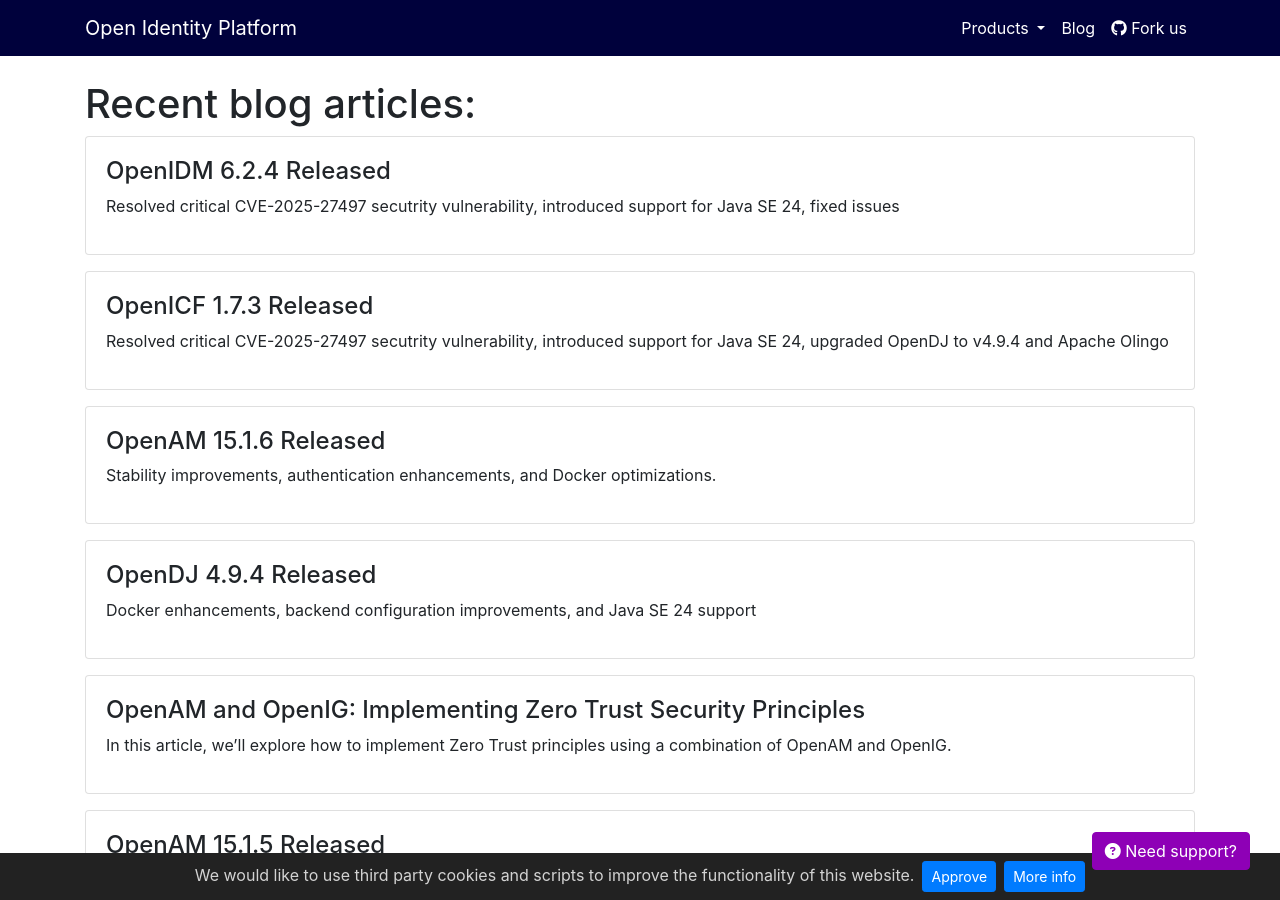
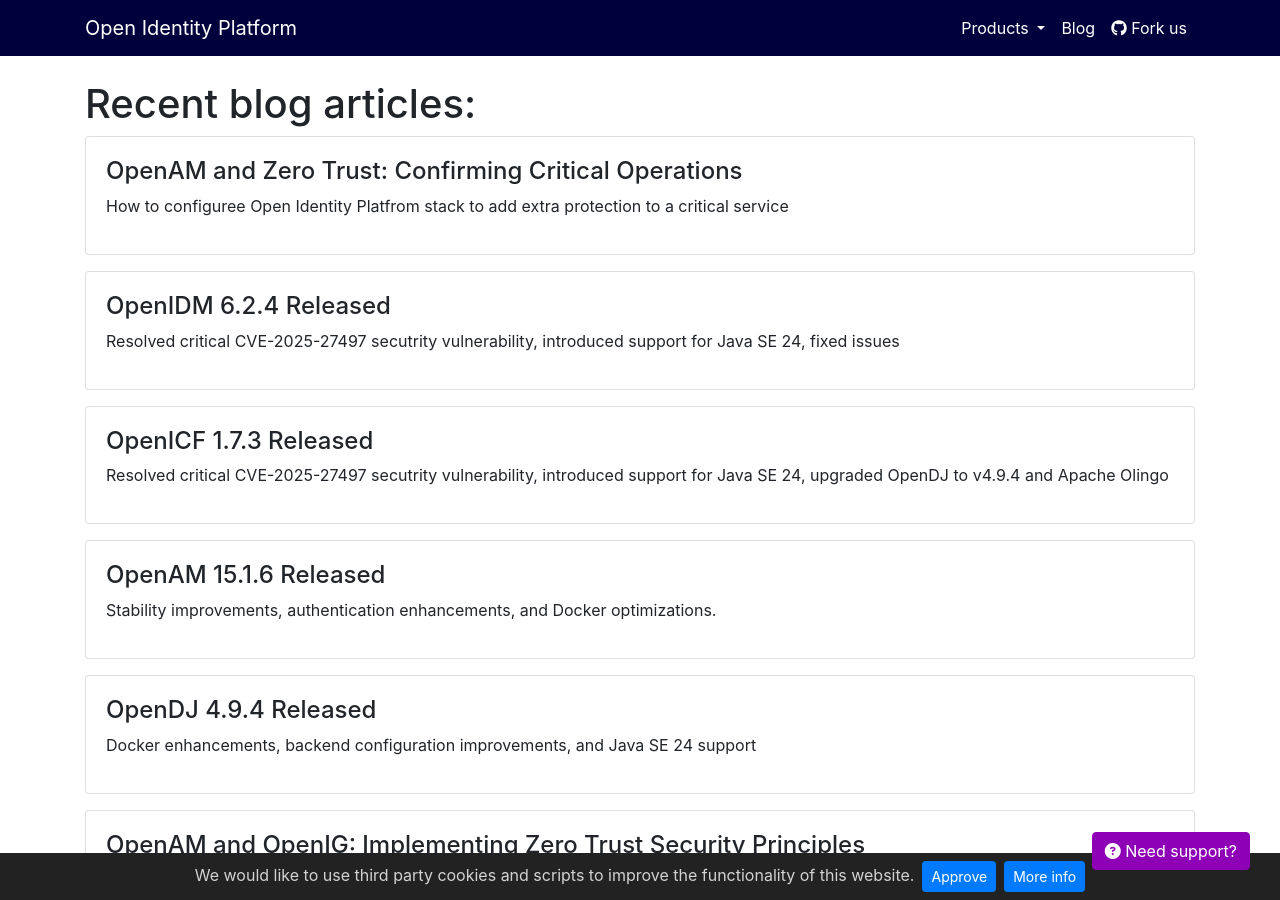
Before and after one commit to OpenIdentityPlatform/OpenIdentityPlatform.org, a Jekyll site: the page built from blog/index.html, in a window 1280 px wide and 900 px high. Built offline with Jekyll 4.4.1, drawn with Linux system fonts in a browser that asks for light colours; nearby versions of some CDN libraries; some of the changed lines change nothing that is shown.

Commit message:
OpenAM and Zero Trust: Confirming Critical Operations

````diff
--- a/_data/blogposts.yml
+++ b/_data/blogposts.yml
@@ -1,3 +1,7 @@
+-
+  title: 'OpenAM and Zero Trust: Confirming Critical Operations'
+  link: '/blog/openam-and-zero-trust'
+  description: 'How to configuree Open Identity Platfrom stack to add extra protection to a critical service'
 -
   title: 'OpenIDM 6.2.4 Released'
   link: '/blog/openidm-6-2-4-released'
--- /dev/null
+++ b/blog/openam-and-zero-trust.md
@@ -0,0 +1,533 @@
+---
+layout: home
+title: "OpenAM and Zero Trust: Confirming Critical Operations"
+landing-title2: "OpenAM and Zero Trust: Confirming Critical Operations"
+description: "How to configuree Open Identity Platfrom stack to add extra protection to a critical service"
+keywords: 'OAuth2, OIDC, SSO, OpenAM, Identity Provider, Service Provider'
+imageurl: 'openam-og.png'
+share-buttons: true
+---
+
+<h1>OpenAM and Zero Trust: Confirming Critical Operations</h1>
+
+Original article: [https://github.com/OpenIdentityPlatform/OpenAM/wiki/OpenAM-and-Zero-Trust:-Confirming-Critical-Operations](https://github.com/OpenIdentityPlatform/OpenAM/wiki/OpenAM-and-Zero-Trust:-Confirming-Critical-Operations)
+
+## Introduction
+
+One of the principles of Zero Trust states: *Never trust, always verify*. In this article, we will explore how to implement this principle in an authentication system using open-source products [OpenAM](https://github.com/OpenIdentityPlatform/OpenAM) and [OpenIG](https://github.com/OpenIdentityPlatform/OpenIG).
+
+A practical example of this principle can be seen in banking applications. When confirming a payment, banks almost always want to ensure that it is *you* conducting the transaction, not a malicious actor. To verify this, they send a one-time code to a trusted device via push notification or SMS.
+
+Alternatively, the user may be asked to confirm their biometric data, such as a fingerprint, use a hardware token, or rely on a specialized application like Microsoft Authenticator or Google Authenticator.
+
+## Solution Design
+
+The solution consists of three components:
+
+- **Protected Application**: Any application (in this case, a simple Node.js application) where users authenticate. It includes two pages: a profile page and a page with sensitive data.
+- **Authentication Service (OpenAM)**: Handles user authentication and authorization.
+- **Authorization Gateway (OpenIG)**: Sends a request to OpenAM to verify policy compliance. If successful, it grants access to the protected application; otherwise, it redirects the user for authentication. When attempting to access sensitive information, OpenAM will check whether the user has authenticated using a one-time code, ensuring no more than 20 seconds have passed since the last authentication.
+
+As a second authentication factor, one-time passwords generated using the [TOTP algorithm](https://en.wikipedia.org/wiki/Time-based_one-time_password) will be used, along with mobile applications like [Microsoft Authenticator](https://support.microsoft.com/en-us/account-billing/download-microsoft-authenticator-351498fc-850a-45da-b7b6-27e523b8702a) or [Google Authenticator](https://support.google.com/accounts/answer/1066447).
+
+## Preparation
+
+The complete solution code is available at this link: [https://github.com/OpenIdentityPlatform/openam-openig-otp-example](https://github.com/OpenIdentityPlatform/openam-openig-otp-example).
+
+### Preparing the Hosts File
+
+Let’s assume the hostname for the authentication service will be `openam.example.org` and for the gateway `openig.example.org`. Before running the setup, add these hostnames and IP addresses to the `hosts` file, for example:
+`127.0.0.1 openam.example.org openig.example.org`
+
+- On **Windows**, the `hosts` file is located at: `C:\Windows\System32\drivers\etc\hosts`
+- On **Linux** and **Mac**, it is located at: `/etc/hosts`
+
+### Authenticator Application
+
+Install the mobile application [Microsoft Authenticator](https://support.microsoft.com/en-us/account-billing/download-microsoft-authenticator-351498fc-850a-45da-b7b6-27e523b8702a) or [Google Authenticator](https://support.google.com/accounts/answer/1066447) on your device.
+
+### Docker Compose
+
+For simplicity, all services will be launched using `docker compose`.
+
+Create an empty file named `docker-compose.yml` and add the `services` object:
+
+```yaml
+services:
+```
+
+## Demo Application
+
+For demonstration purposes, we will use a simple Node.js application with two URLs:
+- **Profile Page (`/`)** – Displays user profile information
+- **Sensitive Data Page (`/sensitive`)** – Contains protected sensitive information
+
+The application code can be found at [this link](https://github.com/OpenIdentityPlatform/openam-openig-otp-example/tree/master/demo-app).
+
+
+```jsx
+const express = require("express");
+const app = express();
+const port = 3000;
+
+app.set("view engine", "ejs");
+
+app.use((req, res, next) => {
+    console.log(req.headers)
+    const token = req.headers.authorization;
+    if (!token) {
+        return res.status(401).send("Unauthorized");
+    }
+    next()
+})
+
+app.get("/", (req, res) => {
+    const token = req.headers.authorization;
+    const jwtPayload = JSON.parse(Buffer.from(token.split('.')[1], 'base64').toString());
+    const user = { name: jwtPayload.sub };
+    res.render("profile", { user });
+});
+
+app.get("/sensitive", (req, res) => {
+    const sensitiveData = { bankAccount: "1234-5678-9012-3456", secretKey: "MY_SUPER_SECRET_KEY" };
+    res.render("sensitive", { sensitiveData });
+});
+
+app.listen(port, () => console.log(`Server running at http://localhost:${port}`));
+```
+
+Add a demo application to the `docker-compose.yml` file in the `services` object
+
+```yaml
+services:
+  demo-app:
+    build: ./demo-app
+    container_name: demo-app
+```
+
+Run the application with the command `docker compose up -d --build demo-app`
+
+## OpenAM Authentication Service Configuration
+
+Add the OpenAM seris to the `docker-compose.yml` file in the `services` object:
+
+```yaml
+services:
+...
+  openam:
+    image: openidentityplatform/openam:latest
+    container_name: openam
+    hostname: openam.example.org
+    ports:
+      - "8080:8080"
+```
+
+Start the OpenAM container with the command `docker compose up openam`. Wait for the container to start and perform the initial installation with the command:
+
+```bash
+docker exec -w '/usr/openam/ssoconfiguratortools' openam bash -c \
+'echo "ACCEPT_LICENSES=true
+SERVER_URL=http://openam.example.org:8080
+DEPLOYMENT_URI=/$OPENAM_PATH
+BASE_DIR=$OPENAM_DATA_DIR
+locale=en_US
+PLATFORM_LOCALE=en_US
+AM_ENC_KEY=
+ADMIN_PWD=passw0rd
+AMLDAPUSERPASSWD=p@passw0rd
+COOKIE_DOMAIN=example.org
+ACCEPT_LICENSES=true
+DATA_STORE=embedded
+DIRECTORY_SSL=SIMPLE
+DIRECTORY_SERVER=openam.example.org
+DIRECTORY_PORT=50389
+DIRECTORY_ADMIN_PORT=4444
+DIRECTORY_JMX_PORT=1689
+ROOT_SUFFIX=dc=openam,dc=example,dc=org
+DS_DIRMGRDN=cn=Directory Manager
+DS_DIRMGRPASSWD=passw0rd" > conf.file && java -jar openam-configurator-tool*.jar --file conf.file'
+```
+
+Wait until the installation is complete.
+
+
+### Configuring MFA in OpenAM
+
+Open the OpenAM administrator console at [http://openam.example.org:8080/openam](http://openam.example.org:8080/openam).
+
+Enter the administrator login and password. In this case, it is `amadmin` and `passw0rd` respectively.
+
+In the console, select **Top Level Realm**. In the left menu, select **Authentication** → **Modules** and create a new module `totp` with type `Authenticator (OATH)`.
+
+![New TOTP Module.png](https://raw.githubusercontent.com/wiki/OpenIdentityPlatform/OpenAM/images/openam-openig-otp-zts/0-new-totp-module.png)
+
+In the settings, select **OATH Algorithm to Use: TOTP**, also specify **Name of the Issuer**, e.g. **OpenAM**. The rest of the settings can be left unchanged. Save the `totp` module settings.
+
+![TOTP module settings](https://raw.githubusercontent.com/wiki/OpenIdentityPlatform/OpenAM/images/openam-openig-otp-zts/1-totp-module-settings.png)
+
+Next, let's configure the authentication chain
+
+In the administrator console, open the Top Level Realm, then go to **Authentication** → **Chains** in the left menu and create a new authentication chain `totp`.
+
+![New TOTP authentication chain](https://raw.githubusercontent.com/wiki/OpenIdentityPlatform/OpenAM/images/openam-openig-otp-zts/2-new-totp-chain.png)
+
+Add the created `totp` module to the chain and save the changes.
+
+![TOTP authentication chain settings](https://raw.githubusercontent.com/wiki/OpenIdentityPlatform/OpenAM/images/openam-openig-otp-zts/3-totp-chain-settings.png)
+
+### Configuring OpenAM Authorization Policy
+
+Now let's move on to configuring the authorization policy in OpenAM for the `/sensitive` endpoint of the demo application. The policy will be configured so that the user is required to authenticate with a one-time code in the `totp` authentication chain, but the authentication will only be valid for 20 seconds.
+
+Open the OpenAM administrator console. Open Top Level Realm. From the menu on the left, select **Authorization** → **Policy Sets**.  Select the **Default Policy Set**. Create a new `demo-sensitive` policy.
+
+Select URL as the resource type and specify the resource as shown in the example in the figure below. Click **Add** and then **Create**.
+
+![OpenAM new policy](https://raw.githubusercontent.com/wiki/OpenIdentityPlatform/OpenAM/images/openam-openig-otp-zts/4-new-policy.png)
+
+For the created policy, on the Resources tab, allow GET and POST requests.
+
+![Policy Actions](https://raw.githubusercontent.com/wiki/OpenIdentityPlatform/OpenAM/images/openam-openig-otp-zts/5-policy-actions.png)
+
+On the Subjects tab, add the Authenticated Users type.
+
+![Policy Subjects](https://raw.githubusercontent.com/wiki/OpenIdentityPlatform/OpenAM/images/openam-openig-otp-zts/6-policy-subjects.png)
+
+On the Environments tab, add the Authentication by Module Chain condition and add the `totp` chain.
+
+![Policy Environments](https://raw.githubusercontent.com/wiki/OpenIdentityPlatform/OpenAM/images/openam-openig-otp-zts/7-policy-environments.png)
+
+Save the changes. This policy will authorize requests authenticated by the `totp` chain.
+
+Now configure the policy so that access is only valid for 20 seconds. OpenAM doesn't have such a policy out of the box, so we'll configure a policy script. But first let's prepare OpenAM to work with the time from the script. In the top menu, go to Configure → Global Services. In the list that opens, select Scripting. Click the Secondary Configuration tab.
+
+![Configure Scripting](https://raw.githubusercontent.com/wiki/OpenIdentityPlatform/OpenAM/images/openam-openig-otp-zts/8-configure-scripting.png)
+
+Open the `POLICY_CONDITION` configuration. On the Secondary Configurations tab, select EngineConfiguration.
+
+![Scripting Policy Condition](https://raw.githubusercontent.com/wiki/OpenIdentityPlatform/OpenAM/images/openam-openig-otp-zts/9-scripting-policy-condition.png)
+
+In the **Java class whitelist**, add `java.time.*` to allow Groovy scripts to work with time and date.
+
+Save the changes. From the console's top menu, select Realms → Top Level Realm and select Scripts from the menu on the left. Create a new script Auth Time Policy Condition.
+
+![New Script](https://raw.githubusercontent.com/wiki/OpenIdentityPlatform/OpenAM/images/openam-openig-otp-zts/10-new-script.png)
+
+Script type - POLICY_CONDITION.  Language - Groovy.
+
+![Auth Time Policy Condition](https://raw.githubusercontent.com/wiki/OpenIdentityPlatform/OpenAM/images/openam-openig-otp-zts/11-auth-time-policy-condition.png)
+
+```groovy
+import java.time.Instant;
+import java.time.temporal.ChronoUnit;
+
+logger.warning("Session: " + session)
+def authInstant = session.getProperty("authInstant")
+
+logger.warning("Auth time expired at1: " + authInstant)
+
+def instant = Instant.parse(authInstant)
+def expired = instant.plus(20, ChronoUnit.SECONDS)
+if (Instant.now().compareTo(expired) > 0) {
+  logger.warning("Auth time expired at: " + expired)
+  authorized = false
+} else {
+  authorized = true
+}
+```
+
+Save the policy changes.
+
+Now let's configure the use of the script in the authorization policy. In the left menu, go to **Authorization** → **Policy Sets** → **Default Policy Set** → **demo-sensitive**.
+
+On the Environments tab, add a condition with the Script type and the value Auth Time Policy Condition.
+
+![Policy Script](https://raw.githubusercontent.com/wiki/OpenIdentityPlatform/OpenAM/images/openam-openig-otp-zts/12-policy-script.png)
+
+Save the changes.
+
+Now let's configure the use of MFA for the `demo` user. This account was created when OpenAM was installed.
+
+### OpenAM User Setup
+
+Log out of the admin console, or open a browser in Incognito mode and go to [http://openam.example.org:8080/openam/XUI/#login](http://openam.example.org:8080/openam/XUI/#login)
+
+In the login and password fields, enter `demo` and `changeit` respectively. This will open the user profile.
+
+Now, start the authentication process on the `totp` chain. For this, open the link [http://openam.example.org:8080/openam/XUI/#login/&service=totp&ForceAuth=true](http://openam.example.org:8080/openam/XUI/#login/&service=totp&ForceAuth=true)
+
+A window will open asking you to register a new device
+
+![OpenAM Register Device](https://raw.githubusercontent.com/wiki/OpenIdentityPlatform/OpenAM/images/openam-openig-otp-zts/13-openam-register-device.png)
+
+Click **Register Device** to register the device.
+
+A page with a QR code will be displayed.
+
+![OpenAM QR Code](https://raw.githubusercontent.com/wiki/OpenIdentityPlatform/OpenAM/images/openam-openig-otp-zts/14-openam-qr-code.png)
+
+Open the authenticator app on your mobile device and scan the issued QR code in it. Click the **Login Using Verification Code** button.
+
+Enter the code from the mobile app and click **Submit**.
+
+![OpenAM verification code](https://raw.githubusercontent.com/wiki/OpenIdentityPlatform/OpenAM/images/openam-openig-otp-zts/15-openam-verification-code.png)
+
+`MFA` for user `demo` is configured
+
+### Configuring Authentication Token Conversion to JWT
+
+After successful authentication, OpenAM creates a session and writes the session ID, which is a random character set, in a cookie to the browser. We will configure OpenAM so that third-party applications, such as OpenIG, can exchange the authentication token to the JWT to make it easier for third-party applications to work with.
+
+Open the OpenAM admin console as described earlier. Select **Top Level Realm**. From the menu on the left, select **STS**. In the list that opens, create a new **Rest STS** instance. Fill in the settings
+
+| **Setting** | **Value** |
+| --- | --- |
+| Supported Token Transforms | OPENAM->OPENIDCONNECT;don't invalidate interim OpenAM session |
+| Deployment Url Element | jwt |
+| The id of the OpenID Connect Token Provider | [https://openam.example.org/openam](https://openam.example.org/openam) |
+| Client secret | changeme |
+| Confirm client secret | changeme |
+| The audience for issued tokens | [https://openam.example.org/openam](https://openam.example.org/openam) |
+
+Save the Rest STS instance conversion settings.
+
+You can read more about installing and configuring OpenAM in the documentation: [https://doc.openidentityplatform.org/openam/](https://doc.openidentityplatform.org/openam/)
+
+## Configure the OpenIG authorization gateway
+
+Add the OpenIG service to the `docker-compose.yml` file
+
+```yaml
+services:
+...
+  openig:
+    image: openidentityplatform/openig:latest
+    container_name: openig
+    hostname: openig.example.org
+    volumes:
+      - ./openig:/usr/local/openig-config:ro
+    environment:
+      CATALINA_OPTS: -Dopenig.base=/usr/local/openig-config -Ddemo.app=http://demo-app:3000 -Dopenam=http://openam.example.org:8080/openam
+    ports:
+      - "8081:8080"
+```
+
+Note the arguments in the `CATALINA_OPTS` environment variable:
+
+- `openig.base` - the path to the OpenIG configuration files
+- `demo.app` - URL of the demo application to which OpenIG will proxy the request
+- `openam` - the OpenAM URL to which OpenIG will redirect the user to authenticate and receive the JWT.
+
+### General Settings
+
+Create a `openig-config` folder and in it another `config` folder. In the `config` folder, create an `admin.json` file with the following contents:
+
+```json
+{
+    "prefix": "openig",
+    "mode": "PRODUCTION"
+}
+```
+
+In the same folder, create a `config.json` file.
+
+```json
+{
+  "heap": [
+    {
+      "name": "EndpointHandler",
+      "type": "DispatchHandler",
+      "config": {
+        "bindings": [
+          {
+            "handler": "ClientHandler",
+            "capture": "all",
+            "baseURI": "${system['demo.app']}"
+          }
+        ]
+      }
+    }
+  ],
+  "handler": {
+    "type": "Chain",
+    "config": {
+      "filters": [
+        {
+          "name": "STSFilter",
+          "type": "ConditionalFilter",
+          "config": {
+            "condition": "${empty contexts.sts.issuedToken and not empty request.cookies['iPlanetDirectoryPro'][0].value}",
+            "delegate": {
+              "type": "TokenTransformationFilter",
+              "config": {
+                "openamUri": "${system['openam']}",
+                "realm": "/",
+                "instance": "jwt",
+                "from": "OPENAM",
+                "to": "OPENIDCONNECT",
+                "idToken": "${request.cookies['iPlanetDirectoryPro'][0].value}"
+              }
+            }
+          }
+        },
+        {
+          "name": "AuthorizationHeaderFilter",
+          "type": "ConditionalFilter",
+          "config": {
+            "condition": "${not empty contexts.sts.issuedToken}",
+            "delegate": {
+              "type": "HeaderFilter",
+              "config": {
+                "messageType": "REQUEST",
+                "remove": [
+                  "Authorization",
+                  "JWT"
+                ],
+                "add": {
+                  "Authorization": [
+                    "Bearer ${contexts.sts.issuedToken}"
+                  ]
+                }
+              }
+            }
+          }
+        },
+        {
+          "name": "AuthenticationRedirectionFilter",
+          "type": "ConditionEnforcementFilter",
+          "config": {
+            "condition": "${not empty contexts.sts.issuedToken}",
+            "failureHandler": {
+              "type": "StaticResponseHandler",
+              "config": {
+                "status": 302,
+                "reason": "Found",
+                "headers": {
+                  "Content-Type": [
+                    "application/json"
+                  ],
+                  "Location": [
+                    "${system['openam']}/XUI/#login&goto=${urlEncode(contexts.router.originalUri)}"
+                  ]
+                },
+                "entity": "{ \"Redirect\": \"${system['openam']}/XUI/#login&goto=${urlEncode(contexts.router.originalUri)}\"}"
+              }
+            }
+          }
+        }
+      ],
+      "handler": {
+        "type": "Router",
+        "name": "_router",
+        "capture": "all"
+      }
+    }
+  }
+}
+```
+
+The `config.json` file defines a filter chain for each request to the demo application:
+
+- `STSFilter` - if the HTTP request contains a cookie from OpenAM, the filter gets a JWT from this cookie, which is written to the context for further use
+- `AuthorizationHeaderFilter` - adds the JWT received from OpenAM to the request in the `Authorization` header for use in the protected application
+- `AuthenticationRedirectionFilter` - if the JWT is not present in the request context, redirects the user to authenticate with OpenAM.
+
+An `EndpointHandler` handler is defined in the `heap` object that proxies requests in OpenIG to the demo application.
+
+### Configure Routes to the Demo Application
+
+In the `config` folder, create a `routes` folder and add a `10-home.json` route
+
+
+```json
+{
+  "name": "${matches(request.uri.path, '^/$')}",
+  "condition": "${matches(request.uri.path, '^/$')}",
+  "monitor": true,
+  "timer": true,
+  "handler": {
+    "type": "Chain",
+    "config": {
+      "filters": [],
+      "handler": "EndpointHandler"
+    }
+  },
+  "heap": [
+
+  ]
+}
+```
+
+The route simply proxies requests to the demo application using the `EndpointHandler` defined in the `config.json` configuration file.
+
+We will add the route to a URL with sensitive information of the demo application. We will then configure a filter for the route so that it uses the authorization policy from OpenAM.
+
+Add the `20-sensitive.json` route to the `routes` folder
+
+```json
+{
+  "name": "${matches(request.uri.path, '^/sensitive')}",
+  "condition": "${matches(request.uri.path, '^/sensitive')}",
+  "monitor": true,
+  "timer": true,
+  "handler": {
+    "type": "Chain",
+    "config": {
+      "filters": [
+        {
+          "name": "MFAPEPFilter",
+          "type": "PolicyEnforcementFilter",
+          "config": {
+            "openamUrl": "${system['openam']}",
+            "pepUsername": "amadmin",
+            "pepPassword": "ampassword",
+            "ssoTokenSubject": "${request.cookies['iPlanetDirectoryPro'][0].value}",
+            "failureHandler": {
+              "type": "StaticResponseHandler",
+              "config": {
+                "status": 403,
+                "headers": {
+                  "Content-Type": [
+                    "application/json"
+                  ]
+                },
+                "entity": "{ \"attributes\": \"${system['openam']}/XUI/#login&service=totp&ForceAuth=true&goto=${urlEncode(contexts.router.originalUri)}\"}"
+              }
+            }
+          },
+          "handler": "ClientHandler"
+        }
+      ],
+      "handler": "EndpointHandler"
+    }
+  },
+  "heap": []
+}
+```
+
+The route uses `MFAPEPFilter` to get the result of the authorization policy from OpenAM. And, if the policy check fails, redirects to authentication with a one-time code.
+
+You can read more about installing and configuring OpenIG in the documentation:  [https://doc.openidentityplatform.org/openig/](https://doc.openidentityplatform.org/openig/)
+
+## Test the Solution
+
+Start OpenIG with the `docker compose ui openig` command.
+
+Log out of OpenAM if you are still authenticated.
+
+Open the URL of the OpenIG protected demo application: [http://openig.example.org:8081/](http://openig.example.org:8081/). You will be redirected to authenticate to OpenAM. Enter the test user login and password: `demo` and `changeit`.
+
+After authentication, you will be redirected to the main screen of the demo application
+
+
+![Demo Profile Page](https://raw.githubusercontent.com/wiki/OpenIdentityPlatform/OpenAM/images/openam-openig-otp-zts/16-demo-profile-page.png)
+
+Click the **Sensitive data** link. You will be redirected to additional authentication with a one-time code in OpenAM.
+
+![TOTP Verification](https://raw.githubusercontent.com/wiki/OpenIdentityPlatform/OpenAM/images/openam-openig-otp-zts/17-totp-verification.png)
+
+Enter the code from the authenticator application and click Submit. If successful, you will be redirected back to the page with sensitive data
+
+![Demo Sensitive Page](https://raw.githubusercontent.com/wiki/OpenIdentityPlatform/OpenAM/images/openam-openig-otp-zts/18-demo-sensitive-page.png)
+
+Wait 30 seconds and reload the page. You will be redirected to authentication with a one-time code again.
````
